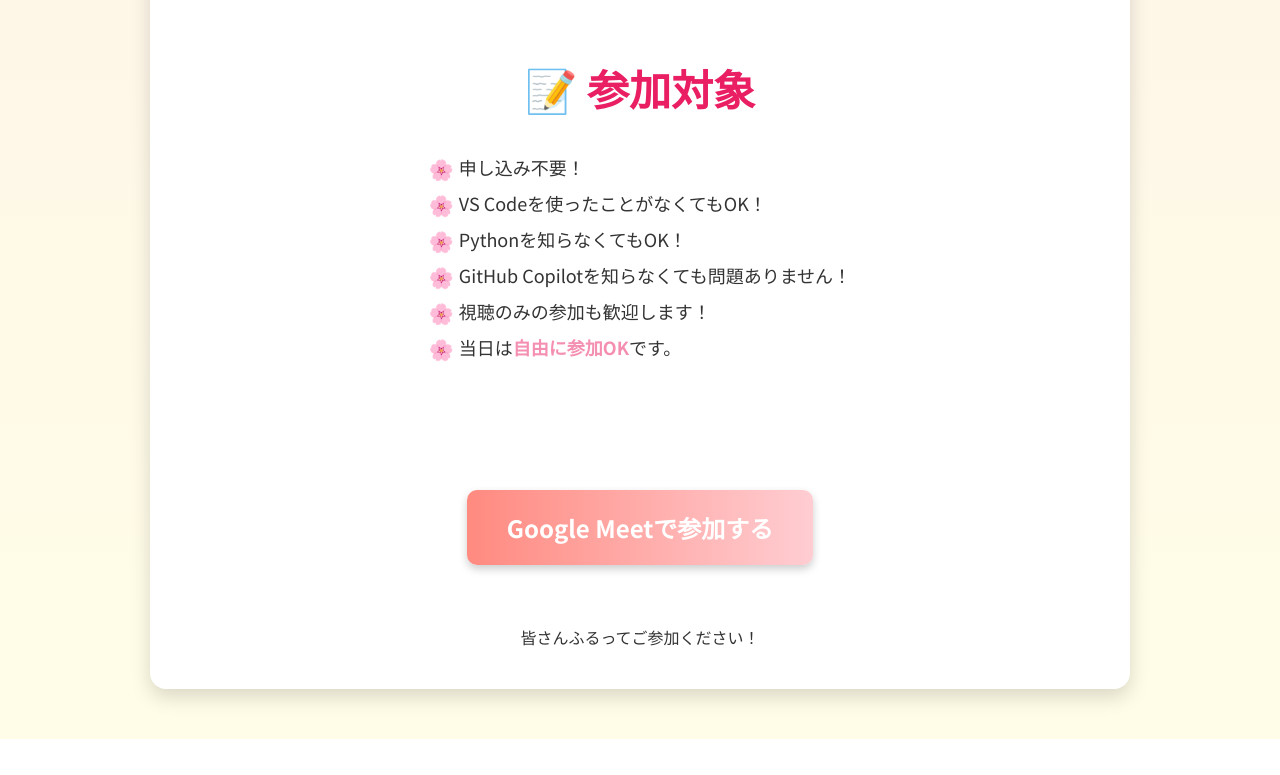
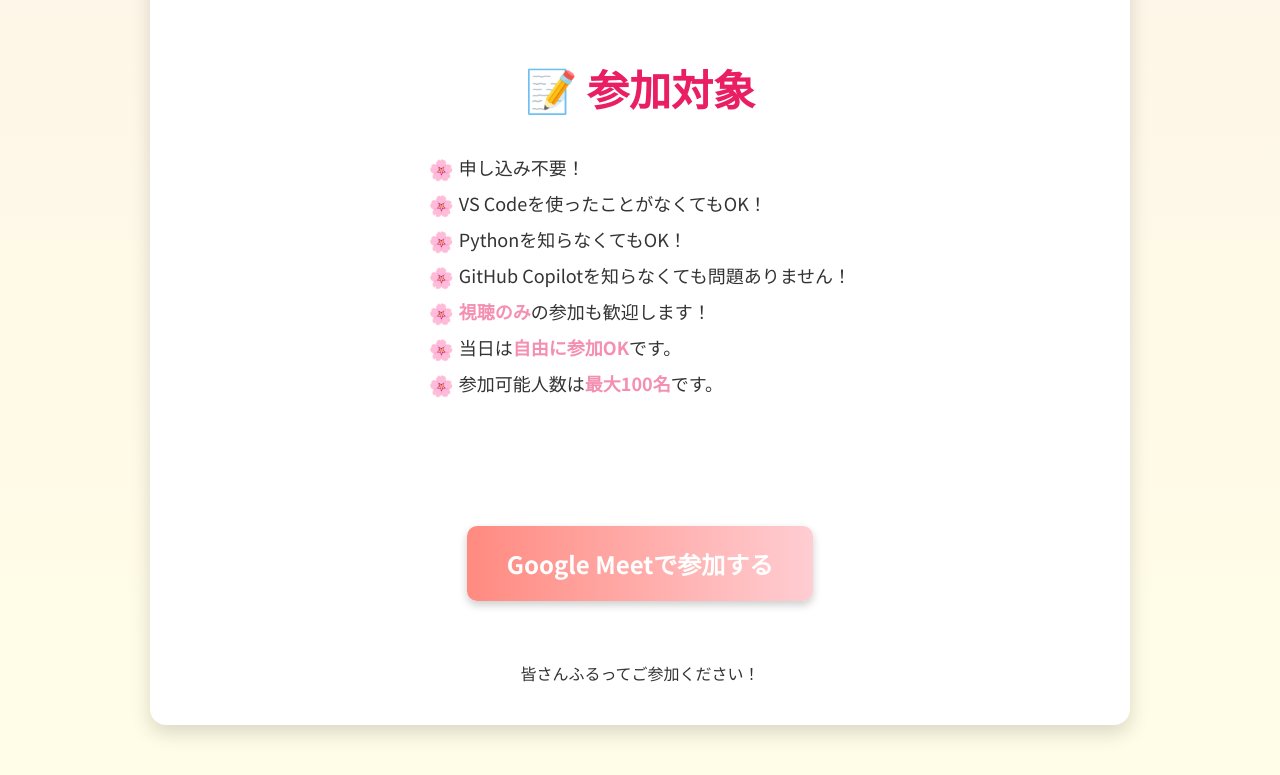
Before and after one commit to MasatakaNakamura/AwarenessCampaign-202503, a plain HTML site: page index.html in a window 1280 px wide. Shown: the part 2220-2995 px from the top of the page. Before the commit the page ends 2959 px from the top, so only its background shows below. Drawn offline with Linux system fonts and the light colour scheme.

Commit message:
参加可能人数の記述を追加

```diff
--- a/index.html
+++ b/index.html
@@ -272,8 +272,9 @@
                 <li>VS Codeを使ったことがなくてもOK！</li>
                 <li>Pythonを知らなくてもOK！</li>
                 <li>GitHub Copilotを知らなくても問題ありません！</li>
-                <li>視聴のみの参加も歓迎します！</li>
+                <li><span class="highlight">視聴のみ</span>の参加も歓迎します！</li>
                 <li>当日は<span class="highlight">自由に参加OK</span>です。</li>
+                <li>参加可能人数は<span class="highlight">最大100名</span>です。</li>
             </ul>
         </div>
 
```
